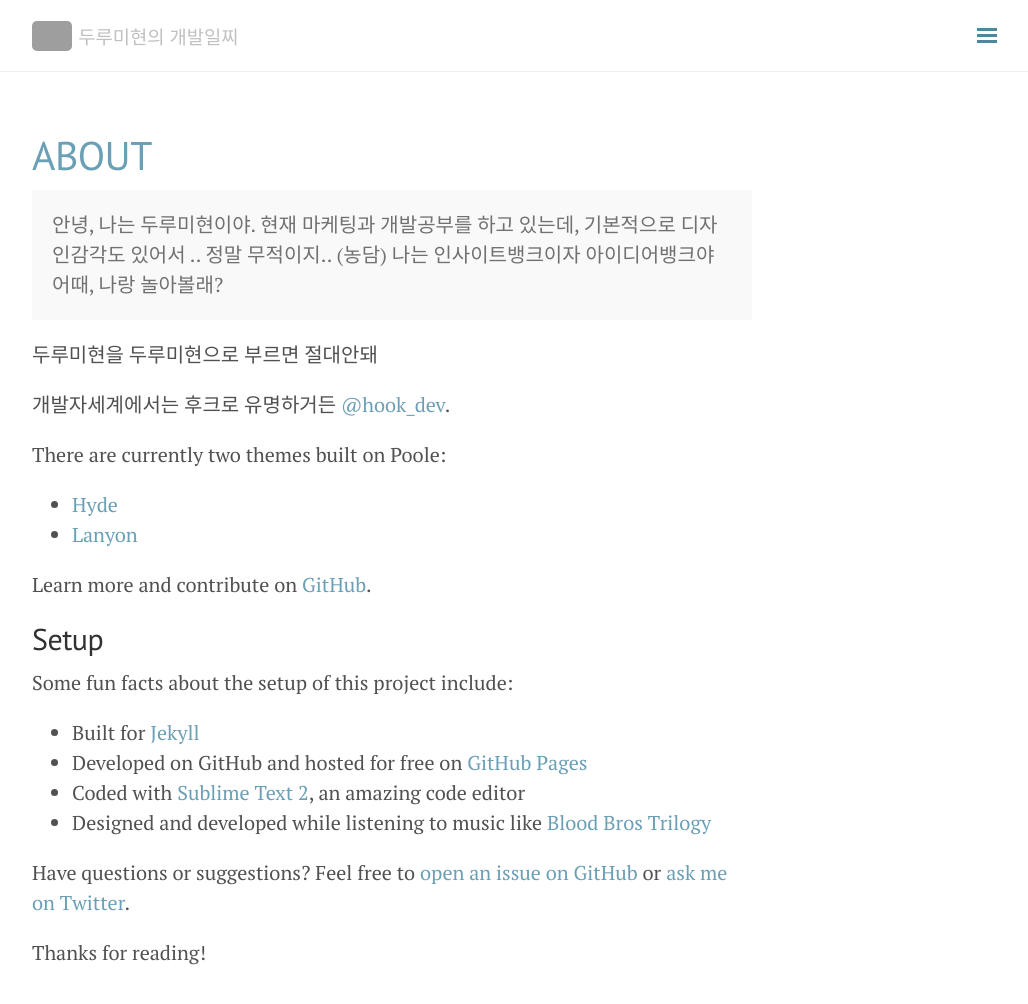
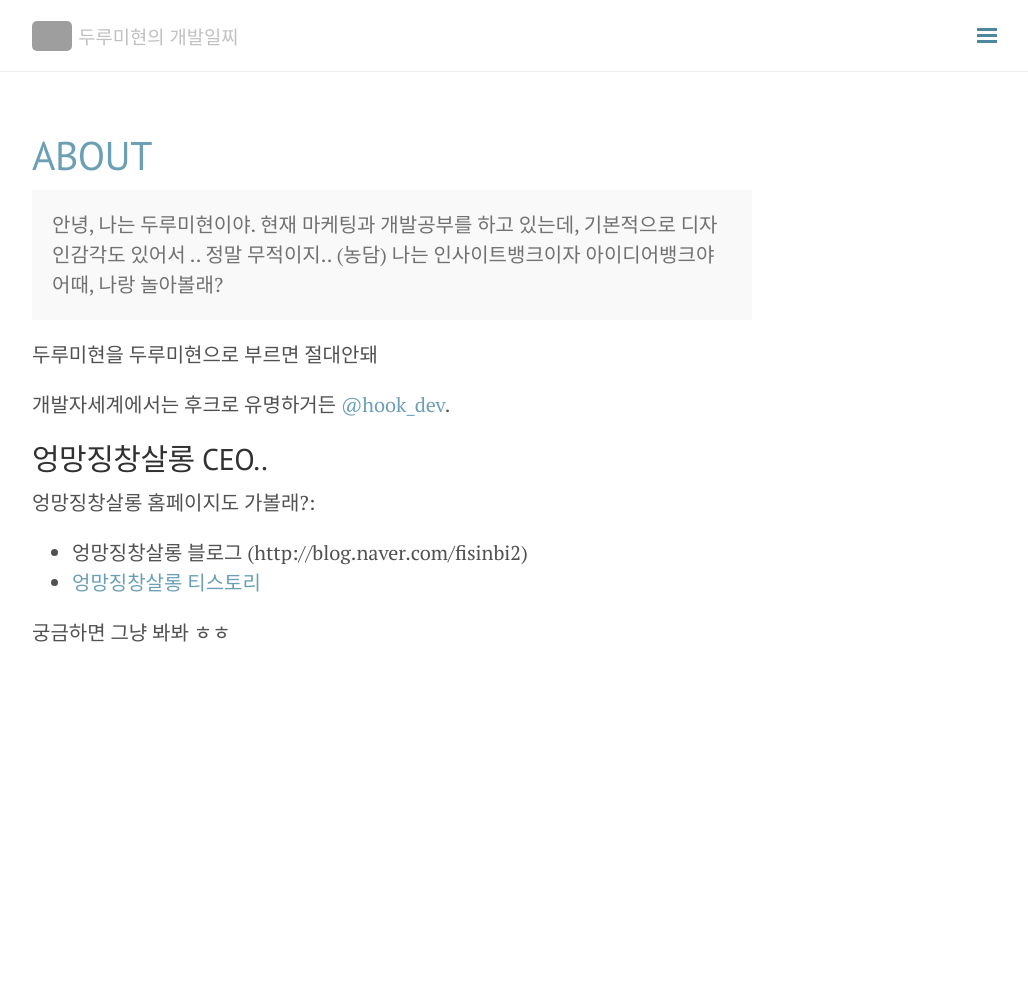
Before and after one commit to durumimi/durumimi.github.com, a Jekyll site: the page built from about.md, in a window 1280 px wide and 1048 px high. Shown: the top 1004 px of the window, without its empty margins (248-1276 px from the left). Built offline with Jekyll 4.4.1, drawn with Linux system fonts in a browser that asks for light colours; nearby versions of some CDN libraries; comment, search, counter and statistics services are not loaded; grey boxes are pictures that could not be loaded.

Commit message:
Update about.md

```diff
--- a/about.md
+++ b/about.md
@@ -15,22 +15,17 @@ title: About
 
 개발자세계에서는 후크로 유명하거든  [@hook_dev](https://instagram.com/hook_dev).
 
-There are currently two themes built on Poole:
 
-* [Hyde](http://hyde.getpoole.com)
-* [Lanyon](http://lanyon.getpoole.com)
 
-Learn more and contribute on [GitHub](https://github.com/poole).
 
-## Setup
 
-Some fun facts about the setup of this project include:
 
-* Built for [Jekyll](http://jekyllrb.com)
-* Developed on GitHub and hosted for free on [GitHub Pages](https://pages.github.com)
-* Coded with [Sublime Text 2](http://sublimetext.com), an amazing code editor
-* Designed and developed while listening to music like [Blood Bros Trilogy](https://soundcloud.com/maddecent/sets/blood-bros-series)
 
-Have questions or suggestions? Feel free to [open an issue on GitHub](https://github.com/poole/issues/new) or [ask me on Twitter](https://twitter.com/mdo).
+## 엉망징창살롱 CEO..
 
-Thanks for reading!
+엉망징창살롱 홈페이지도 가볼래?:
+
+* 엉망징창살롱 블로그 (http://blog.naver.com/fisinbi2)
+* [엉망징창살롱 티스토리](http://lanyon.getpoole.com)
+
+궁금하면 그냥 봐봐 ㅎㅎ
```
